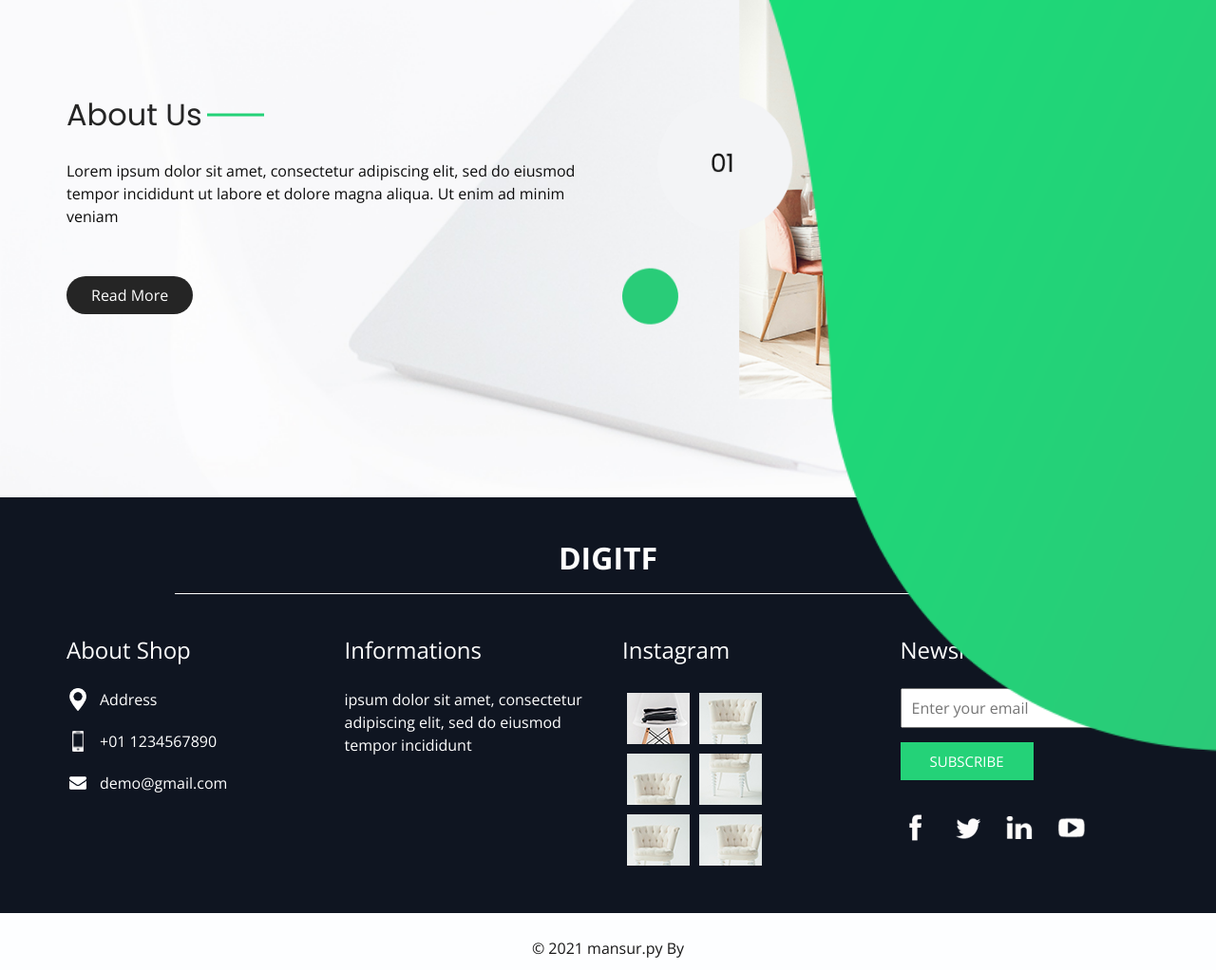
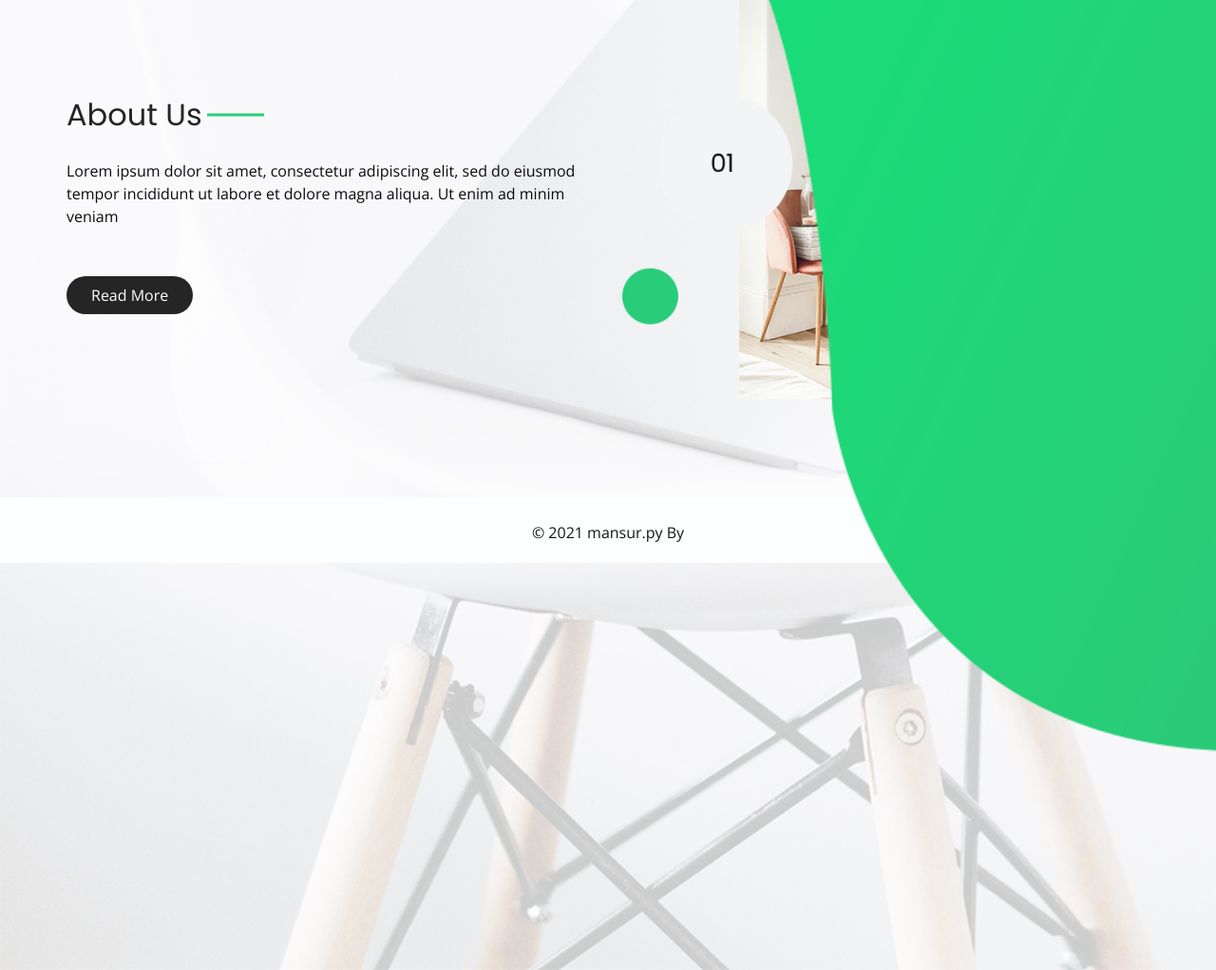
Before and after one commit to Xamerzaev/flask-shop-beta-, a Flask app: template shop/templates/about.html in a window 1280 px wide. Shown: the part 161-1183 px from the top of the page at 95% size. Run offline with Flask 2, Linux system fonts and the light colour scheme; the template is opened without the code that fills it, so the values that code supplies are empty; some libraries are stand-ins or nearby versions.

Commit message:
first commit

```diff
--- a/shop/routes.py
+++ b/shop/routes.py
@@ -9,10 +9,18 @@ def index():
 def shop():
     return render_template ('shop.html')
 
-app.route('/furniture')
+@app.route('/furniture')
 def furniture():
     return render_template ('furniture.html')
 
-app.route('/contact')
+@app.route('/contact')
 def contact():
     return render_template ('contact.html')
+
+@app.route('/about')
+def about():
+    return render_template ('about.html')
+
+@app.route('/index')
+def home():
+    return render_template ('index.html')
--- a/shop/templates/about.html
+++ b/shop/templates/about.html
@@ -28,138 +28,4 @@
       </div>
     </div>
   </section>
-
-  <!-- end about section -->
-
-
-  <!-- info section -->
-  <section class="info_section layout_padding2">
-    <div class="container">
-      <div class="info_logo">
-        <h2>
-          Digitf
-        </h2>
-      </div>
-      <div class="row">
-
-        <div class="col-md-3">
-          <div class="info_contact">
-            <h5>
-              About Shop
-            </h5>
-            <div>
-              <div class="img-box">
-                <img src="{{ url_for('static', filename='images/location-white.png') }}" width="18px" alt="">
-              </div>
-              <p>
-                Address
-              </p>
-            </div>
-            <div>
-              <div class="img-box">
-                <img src="{{ url_for('static', filename='images/telephone-white.png') }}" width="12px" alt="">
-              </div>
-              <p>
-                +01 1234567890
-              </p>
-            </div>
-            <div>
-              <div class="img-box">
-                <img src="{{ url_for('static', filename='images/envelope-white.png') }}" width="18px" alt="">
-              </div>
-              <p>
-                demo@gmail.com
-              </p>
-            </div>
-          </div>
-        </div>
-        <div class="col-md-3">
-          <div class="info_info">
-            <h5>
-              Informations
-            </h5>
-            <p>
-              ipsum dolor sit amet, consectetur adipiscing elit, sed do eiusmod tempor incididunt
-            </p>
-          </div>
-        </div>
-
-        <div class="col-md-3">
-          <div class="info_insta">
-            <h5>
-              Instagram
-            </h5>
-            <div class="insta_container">
-              <div>
-                <a href="">
-                  <div class="insta-box b-1">
-                    <img src="{{ url_for('static', filename='images/i-1.jpg') }}" alt="">
-                  </div>
-                </a>
-                <a href="">
-                  <div class="insta-box b-2">
-                    <img src="{{ url_for('static', filename='images/i-2.jpg') }}" alt="">
-                  </div>
-                </a>
-              </div>
-
-              <div>
-                <a href="">
-                  <div class="insta-box b-3">
-                    <img src="{{ url_for('static', filename='images/i-3.jpg') }}" alt="">
-                  </div>
-                </a>
-                <a href="">
-                  <div class="insta-box b-4">
-                    <img src="{{ url_for('static', filename='images/i-4.jpg') }}" alt="">
-                  </div>
-                </a>
-              </div>
-              <div>
-                <a href="">
-                  <div class="insta-box b-3">
-                    <img src="{{ url_for('static', filename='images/i-5.jpg') }}" alt="">
-                  </div>
-                </a>
-                <a href="">
-                  <div class="insta-box b-4">
-                    <img src="{{ url_for('static', filename='images/i-6.jpg') }}" alt="">
-                  </div>
-                </a>
-              </div>
-            </div>
-          </div>
-        </div>
-        <div class="col-md-3">
-          <div class="info_form ">
-            <h5>
-              Newsletter
-            </h5>
-            <form action="">
-              <input type="email" placeholder="Enter your email">
-              <button>
-                Subscribe
-              </button>
-            </form>
-            <div class="social_box">
-              <a href="">
-                <img src="{{ url_for('static', filename='images/fb.png') }}" alt="">
-              </a>
-              <a href="">
-                <img src="{{ url_for('static', filename='images/twitter.png') }}" alt="">
-              </a>
-              <a href="">
-                <img src="{{ url_for('static', filename='images/linkedin.png') }}" alt="">
-              </a>
-              <a href="">
-                <img src="{{ url_for('static', filename='images/youtube.png') }}" alt="">
-              </a>
-            </div>
-          </div>
-        </div>
-      </div>
-    </div>
-  </section>
-
-  <!-- end info_section -->
-  {% endblock %}
+{% endblock %}
--- a/shop/templates/base.html
+++ b/shop/templates/base.html
@@ -105,3 +105,49 @@
             </div>
         </section>
         <!-- end  footer section -->
+    <script type="text/javascript" src="{{ url_for('static', filename='js/jquery-3.4.1.min.js') }}"></script>
+    <script type="text/javascript" src="{{ url_for('static', filename='js/bootstrap.js') }}"></script>
+    <script type="text/javascript" src="https://cdnjs.cloudflare.com/ajax/libs/OwlCarousel2/2.2.1/owl.carousel.min.js">
+    </script>
+    <script type="text/javascript">
+    $(".owl-carousel").owlCarousel({
+      loop: true,
+      margin: 10,
+      nav: true,
+      navText: [],
+      autoplay: true,
+      autoplayHoverPause: true,
+      responsive: {
+        0: {
+          items: 1
+        },
+        420: {
+          items: 2
+        },
+        1000: {
+          items: 5
+        }
+      }
+
+    });
+  </script>
+  <script>
+    var nav = $("#navbarSupportedContent");
+    var btn = $(".custom_menu-btn");
+    btn.click
+    btn.click(function (e) {
+
+      e.preventDefault();
+      nav.toggleClass("lg_nav-toggle");
+      document.querySelector(".custom_menu-btn").classList.toggle("menu_btn-style")
+    });
+  </script>
+  <script>
+    $('.carousel').on('slid.bs.carousel', function () {
+      $(".indicator-2 li").removeClass("active");
+      indicators = $(".carousel-indicators li.active").data("slide-to");
+      a = $(".indicator-2").find("[data-slide-to='" + indicators + "']").addClass("active");
+      console.log(indicators);
+
+    })
+  </script>
--- a/shop/templates/shop.html
+++ b/shop/templates/shop.html
@@ -80,10 +80,7 @@
   </div>
 </section>
 
-<!-- end brand section -->
-
-
-<!-- info section -->
+<
 <section class="info_section layout_padding2">
   <div class="container">
     <div class="info_logo">
```
